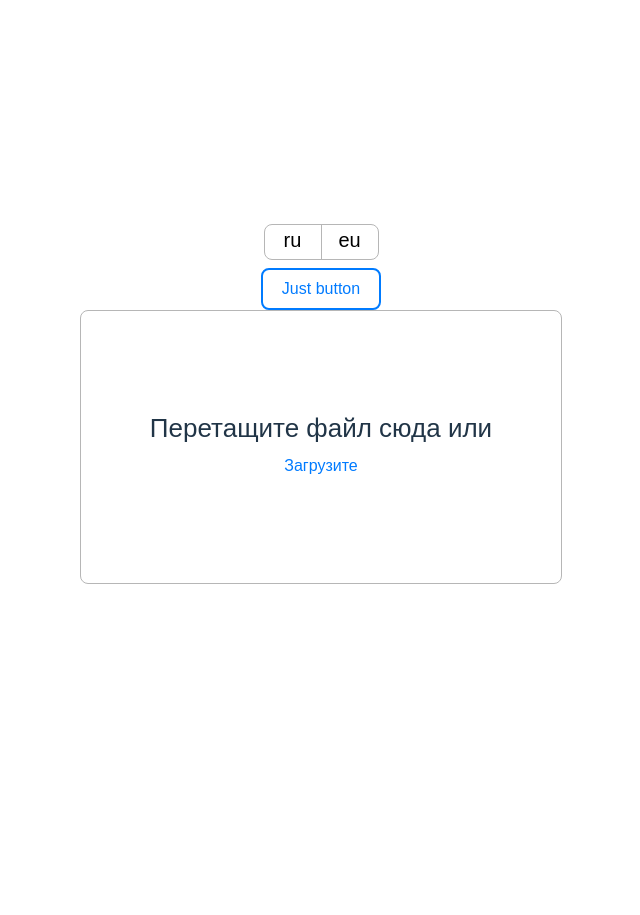
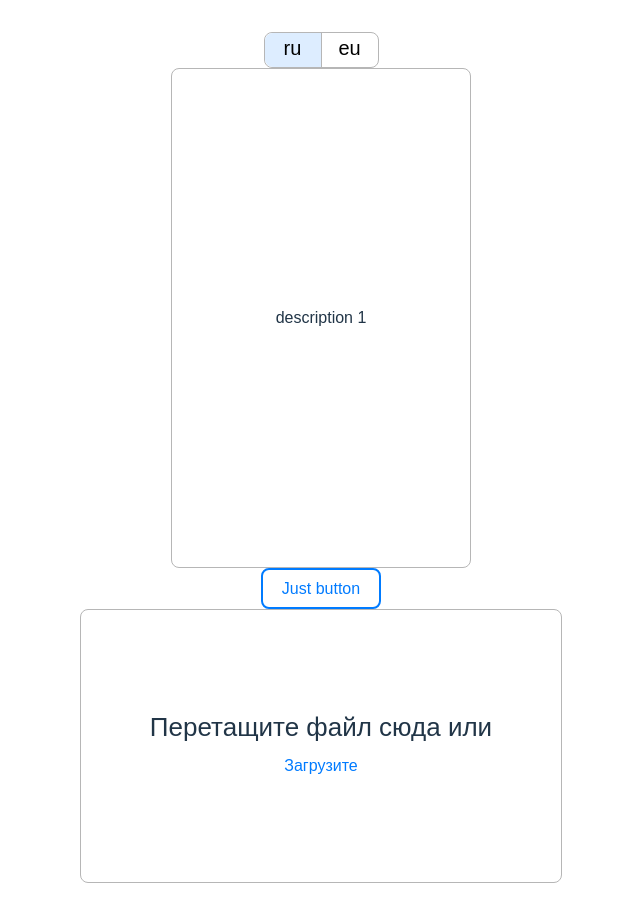
Before and after one commit to Lustach/ui-kit, a React (Vite) app: page / in a window 1280 px wide. Shown: the whole page, without its empty margins (319-959 px from the left). Before the commit the page ends 800 px from the top, so only its background shows below. Built offline with nearby package versions, Linux system fonts and the light colour scheme.

Commit message:
Add: TabContent

```diff
--- a/src/App.tsx
+++ b/src/App.tsx
@@ -6,11 +6,11 @@ import { TabsC } from './components/Tabs/Tabs'
 import { Tab } from './components/Tabs/types'
 const initialTabState = [{
   value: 'ru',
-  description: 'description',
+  description: 'description 1',
   active: true,
 }, {
   value: 'eu',
-  description: 'description',
+  description: 'description 2',
   active: false,
 }]
 export const Context = createContext<Tab[]>(initialTabState);
--- a/src/components/Tabs/Tabs.styled.ts
+++ b/src/components/Tabs/Tabs.styled.ts
@@ -2,6 +2,10 @@ import styled, { css } from 'styled-components'
 import { theme } from '@/theme.styled'
 type TabProps = {
     $active: boolean
+}
+type TabContentProps = {
+    $width: number
+    $height: number
 }
 export const Container = styled.div`
     display: flex;
@@ -11,7 +15,7 @@ export const Container = styled.div`
     border: 1px solid ${theme.borderColor};
     width: fit-content;
     border-radius: 8px;
-    margin: 8px auto;
+    margin: 0px auto;
 `
 export const Tab = styled.div<TabProps>`
     height: 34px;
@@ -40,3 +44,21 @@ export const Tab = styled.div<TabProps>`
         }
     }}
 `
+export const TabContent = styled.div<TabContentProps>`
+    display: flex;
+    border: 1px solid ${theme.borderColor};
+    width: 300px;
+    height: 500px;
+    justify-content: center;
+    align-items: center;
+    margin: 0 auto;
+    border-radius: 8px;
+    padding: 8px;
+    box-sizing: border-box;
+${(props) => {
+        return css`
+    width: ${props.$width}px;
+    height: ${props.$height}px;
+    `
+}}
+`
--- a/src/components/Tabs/Tabs.tsx
+++ b/src/components/Tabs/Tabs.tsx
@@ -1,11 +1,14 @@
-import React, { PropsWithChildren, useContext, useState } from 'react';
+import React, { PropsWithChildren, useContext, useEffect, useState } from 'react';
 import { Context } from '@/App';
 import { Tab as TabType } from './types';
 import * as T from './Tabs.styled';
-
+// import { TabContent } from './TabContent';
 export const TabsC: React.FC<PropsWithChildren> = () => {
     const tabs = useContext(Context);
     const [activeTab, setActiveTab] = useState<TabType | null>(null);
+    useEffect(() => {
+        setActiveTab(tabs[0])
+    }, [tabs]);
 
     const onClick = (tab: TabType) => {
         setActiveTab(tab);
@@ -17,11 +20,12 @@ export const TabsC: React.FC<PropsWithChildren> = () => {
                 <T.Container className="tab_container">
                     {tabs.map((tab, index) => (
                         <T.Tab key={index} $active={tab === activeTab} onClick={() => onClick(tab)}>
-                            {tab.value}
+                            <span>{tab.value}</span>
                         </T.Tab>
                     ))}
-                </T.Container>
+                </T.Container >
             )}
+            <T.TabContent $width={300} $height={500}>{activeTab?.description}</T.TabContent>
         </>
     );
 };
```
